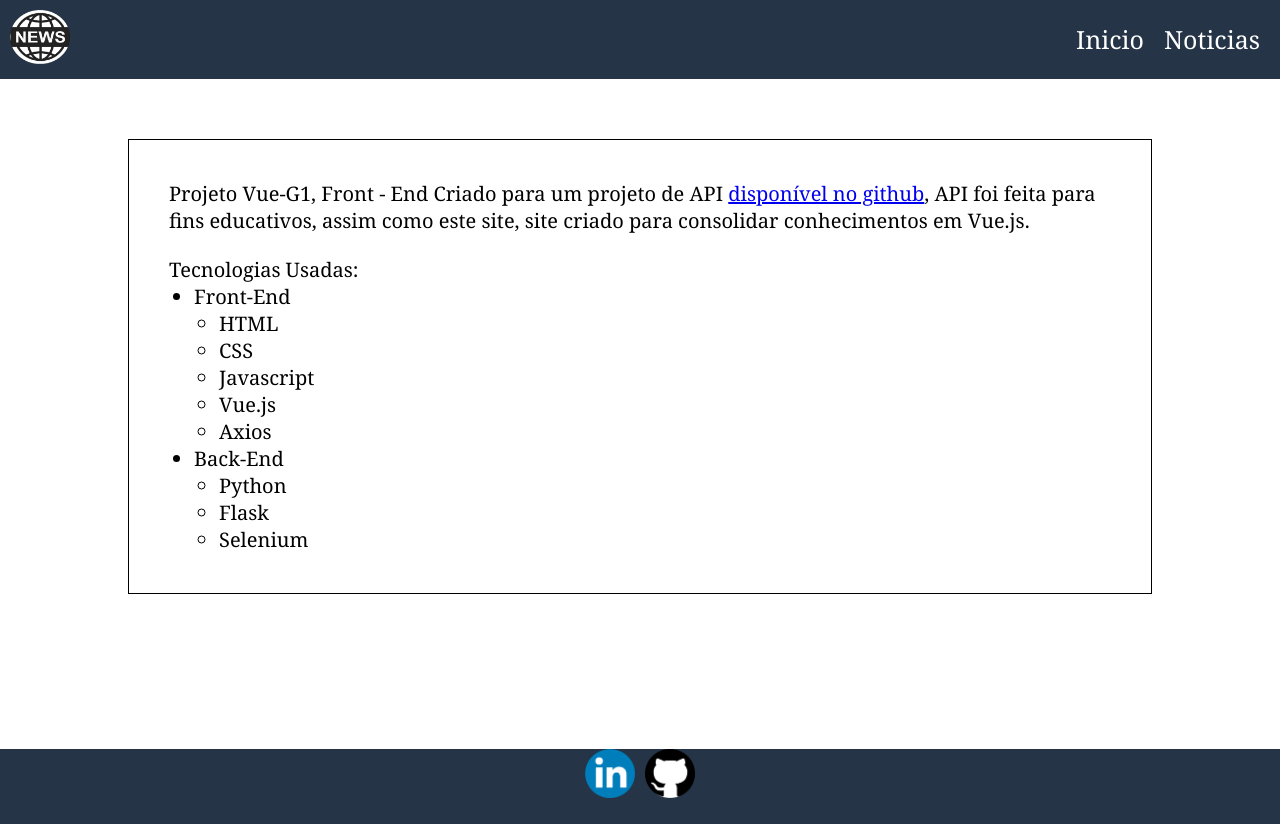
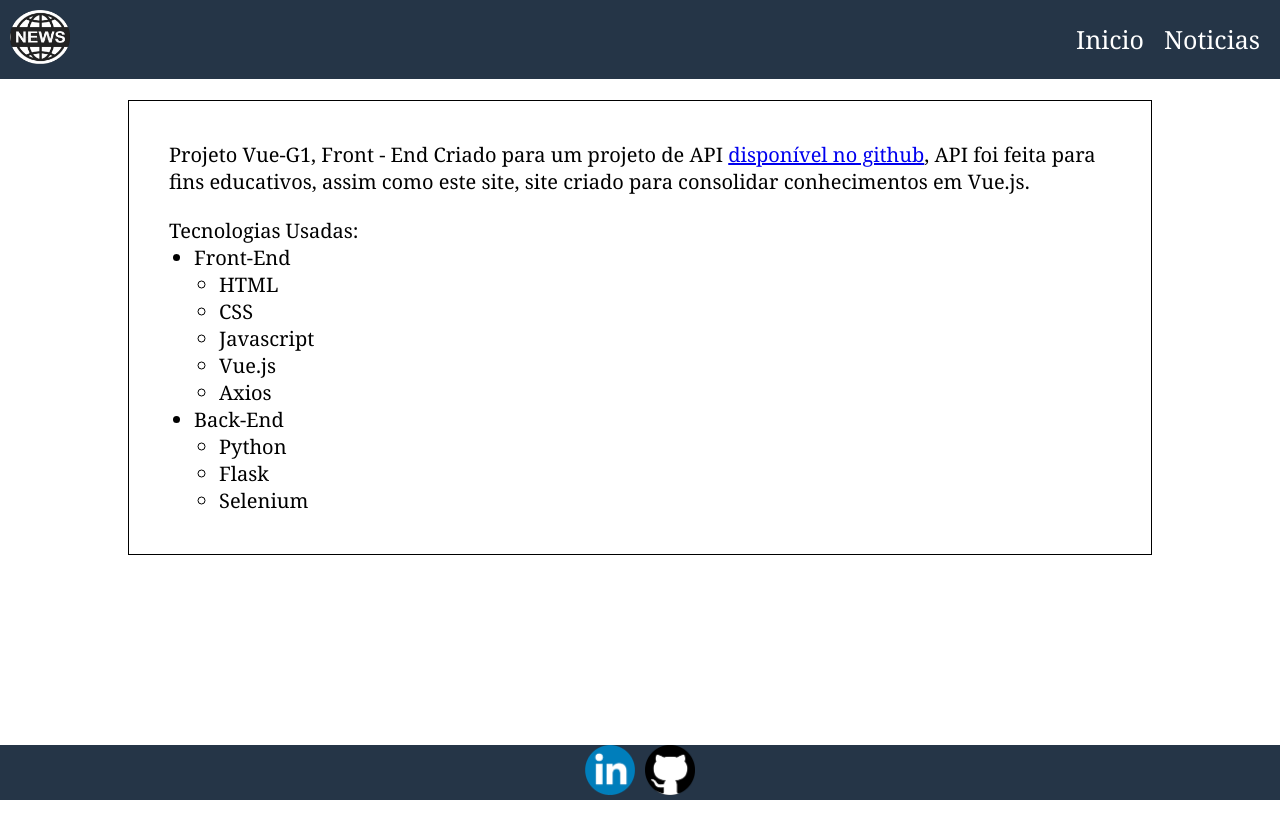
Before and after one commit to Kaue-Silva/Vue-G1, a Vue app: page / in a window 1280 px wide. After the commit the page ends 800 px from the top, so only its background shows below. Built offline with nearby package versions, Linux system fonts and the light colour scheme.

Commit message:
Ajustes CSS

```diff
--- a/src/components/Footer.vue
+++ b/src/components/Footer.vue
@@ -15,8 +15,9 @@ export default {
     footer {
         background-color: #253547;
         width: 100%;
-        height: 75px;
         margin-top: 10px ;
+        position: fixed;
+        bottom: 0;
     }
 
     footer ul {
--- a/src/components/Header.vue
+++ b/src/components/Header.vue
@@ -29,6 +29,8 @@ export default {
     header {
         background-color: #253547;
         width: 100%;
+        position: fixed;
+        top: 0;
     }
 
     nav {
--- a/src/pages/Home.vue
+++ b/src/pages/Home.vue
@@ -38,10 +38,6 @@ export default {
 }
 </script>
 <style scoped>
-    main {
-        height: calc(100vh - 200px);
-    }
-
     #home {
         border: solid 1px black;
         margin: 60px auto;
--- a/src/pages/Noticias.vue
+++ b/src/pages/Noticias.vue
@@ -62,10 +62,6 @@ export default {
         margin: 15px;
     }
 
-    .main {
-        height: calc(100vh - 75px);
-    }
-
     .noticia {
         margin: 20px;
         display: flex;
--- a/src/style/global.css
+++ b/src/style/global.css
@@ -4,3 +4,8 @@
     box-sizing: border-box;
     font-family: Georgia;
   }
+
+main {
+  margin-top: 100px;
+  margin-bottom: 100px;
+}
```
